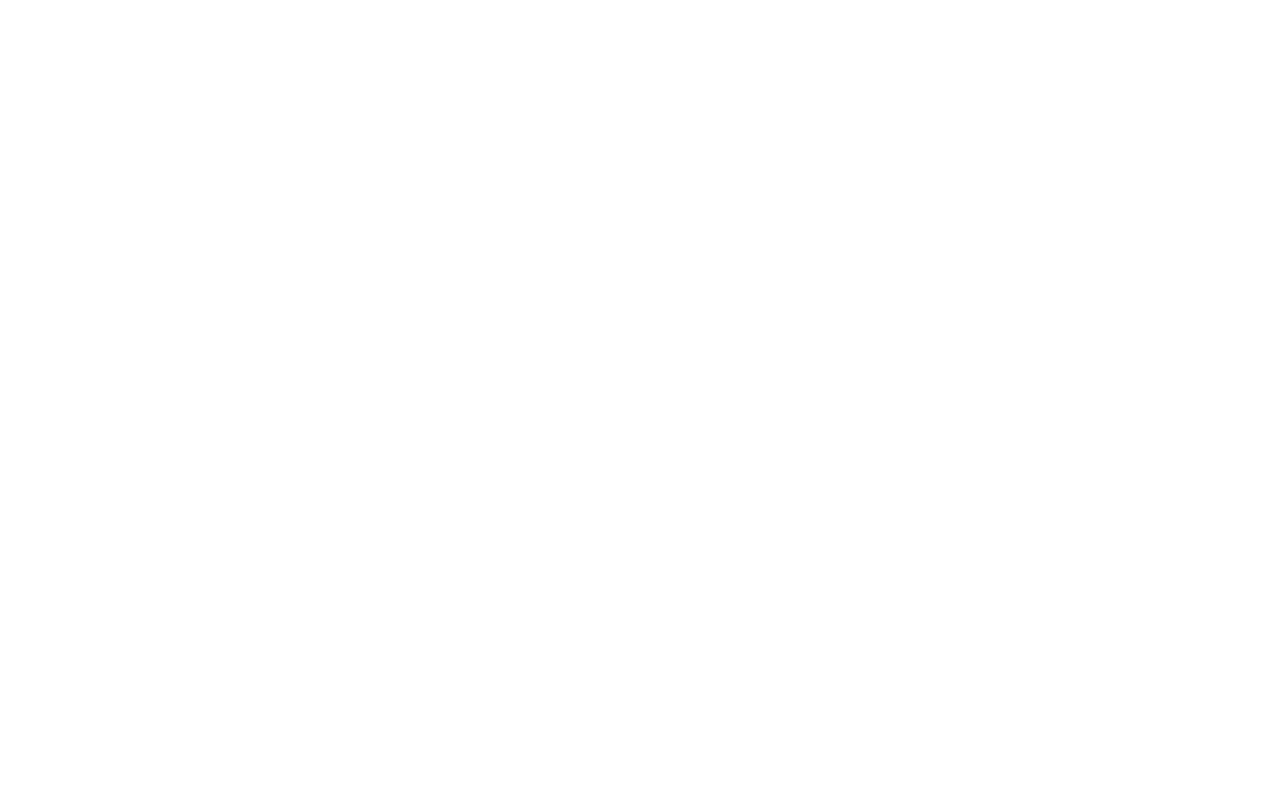
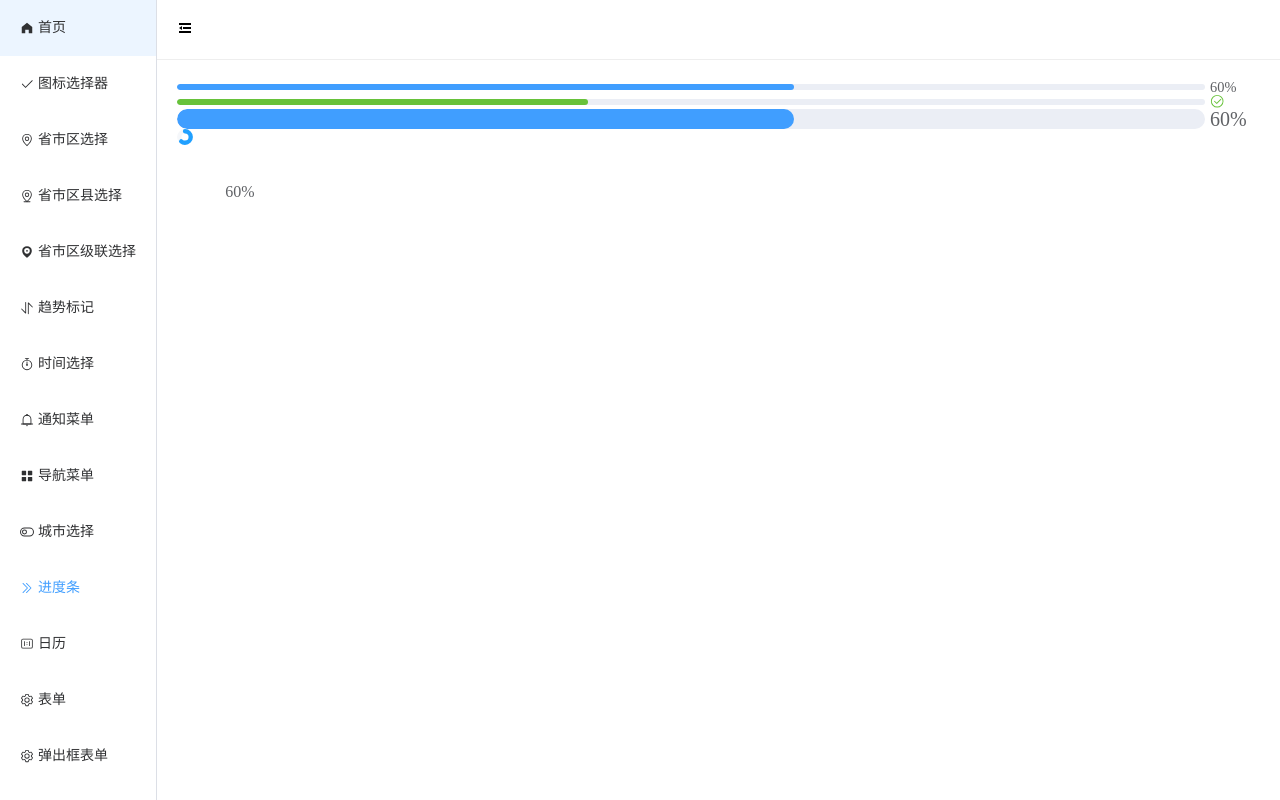
Before and after one commit to jersonwei/vue3-component, a Vue app in the folder w-components/: page /progress in a window 1280 px wide. Before the commit this address had no page. Built offline with nearby package versions, Linux system fonts and the light colour scheme.

Commit message:
✨ feat(progress): progress compon

```diff
--- a/w-components/src/components/index.ts
+++ b/w-components/src/components/index.ts
@@ -6,9 +6,11 @@
 import list from './list'
 import menu from './menu'
 import notify from './notify'
+import progress from './progress'
 import trend from './trend'
 
 const components = [
+  progress,
   menu,
   list,
   notify,
--- /dev/null
+++ b/w-components/src/components/progress/index.ts
@@ -0,0 +1,7 @@
+import type{App} from 'vue'
+import progress from './src/index.vue'
+export default {
+  install (app:App) {
+    app.component('wProgress', progress)
+  }
+}
--- /dev/null
+++ b/w-components/src/components/progress/src/index.vue
@@ -0,0 +1,39 @@
+<script setup lang="ts">
+import { onMounted, ref } from 'vue'
+
+let props = defineProps({
+  percentage: {
+    type: Number,
+    default: 0
+  },
+  isAnimation: {
+    type: Boolean,
+    default: false
+  },
+  time: {
+    type: Number,
+    default: 0
+  }
+})
+let p = ref(0)
+let emits = defineEmits(['fullProgress'])
+onMounted(() => {
+  if (props.isAnimation) {
+    let t = Math.ceil(props.time / props.percentage)
+    let timer = setInterval(() => {
+      p.value += 1
+      if (p.value >= props.percentage) {
+        p.value = props.percentage
+        emits('fullProgress', p.value)
+        clearInterval(timer)
+      }
+    }, t)
+  } else {
+    p.value = props.percentage
+  }
+})
+</script>
+<template>
+  <el-progress :percentage="p" v-bind="$attrs"></el-progress>
+</template>
+<style lang="scss" scoped></style>
--- a/w-components/src/router/index.ts
+++ b/w-components/src/router/index.ts
@@ -36,6 +36,10 @@
       {
         path: 'menu',
         component:() => import('../views/menu/index.vue')
+      },
+      {
+        path: 'progress',
+        component:() => import('../views/progress/index.vue')
       }
     ]
   }
--- /dev/null
+++ b/w-components/src/views/progress/index.vue
@@ -0,0 +1,23 @@
+<script setup lang="ts">
+const handleProgress = (val: Number) => {
+  console.log(val)
+}
+</script>
+<template>
+  <div>
+    <wProgress
+      @fullProgress="handleProgress"
+      isAnimation
+      :percentage="60"
+    ></wProgress>
+    <wProgress :percentage="40" status="success"></wProgress>
+    <wProgress isAnimation :percentage="60" :stroke-width="20"></wProgress>
+    <wProgress
+      isAnimation
+      :percentage="60"
+      :stroke-width="34"
+      type="circle"
+    ></wProgress>
+  </div>
+</template>
+<style lang="scss" scoped></style>
```
